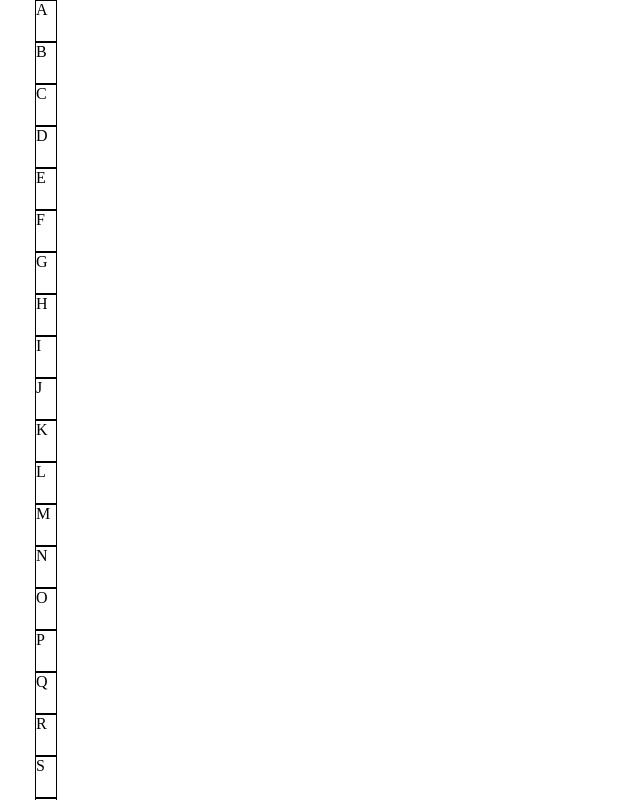
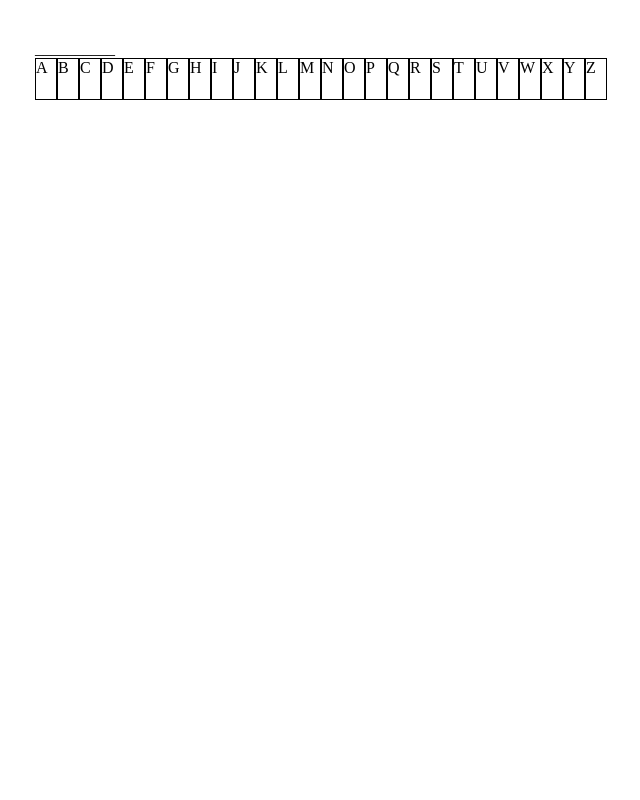
Before and after one commit to AntyfrizZz/hangman, a React (Create React App) app in the folder hangman/: page /game in a window 1280 px wide. Shown: the whole page, without its empty margins (157-797 px from the left). Built offline with nearby package versions, Linux system fonts and the light colour scheme.

Commit message:
Add base logic for guessing letters in the word

```diff
--- a/hangman/src/components/gameScreen/AllLetters.tsx
+++ b/hangman/src/components/gameScreen/AllLetters.tsx
@@ -11,5 +11,12 @@ export const AllLetters: React.FC = () => {
     letterCards.push(<LetterCard letter={letter} />);
   });
 
-  return <div>{letterCards}</div>;
+  return (
+    <div
+      style={{
+        display: "flex",
+      }}>
+      {letterCards}
+    </div>
+  );
 };
--- a/hangman/src/components/gameScreen/GameScreen.tsx
+++ b/hangman/src/components/gameScreen/GameScreen.tsx
@@ -2,11 +2,13 @@ import React from "react";
 
 import { SelectedLetters } from "./SelectedLetters";
 import { AllLetters } from "./AllLetters";
+import { WordForGuess } from "./WordForGuess";
 
 export const GameScreen: React.FC = () => {
   return (
     <div>
       <SelectedLetters />
+      <WordForGuess word="SHAREPOINT" />
       <AllLetters />
     </div>
   );
--- a/hangman/src/components/gameScreen/SelectedLetters.tsx
+++ b/hangman/src/components/gameScreen/SelectedLetters.tsx
@@ -6,5 +6,12 @@ import { State } from "../../store/State";
 export const SelectedLetters: React.FC = () => {
   const selectedLetters: string[] = useSelector((state: State) => state.GameReducer.selectedLetters);
 
-  return <div>{selectedLetters.join(", ")}</div>;
+  return (
+    <div
+      style={{
+        display: "flex",
+      }}>
+      {selectedLetters.join(", ")}
+    </div>
+  );
 };
--- /dev/null
+++ b/hangman/src/components/gameScreen/WordForGuess.tsx
@@ -0,0 +1,31 @@
+import React from "react";
+
+import { useSelector } from "react-redux";
+import { State } from "../../store/State";
+import { LetterCard } from "./LetterCard";
+
+interface IWordForGuessProps {
+  word: string;
+}
+
+export const WordForGuess: React.FC<IWordForGuessProps> = (props: IWordForGuessProps) => {
+  const selectedLetters: string[] = useSelector((state: State) => state.GameReducer.selectedLetters);
+
+  const result: JSX.Element[] = [];
+  for (const letter of props.word) {
+    if (selectedLetters.indexOf(letter) !== -1) {
+      result.push(<LetterCard letter={letter} />);
+    } else {
+      result.push(<div>_</div>);
+    }
+  }
+
+  return (
+    <div
+      style={{
+        display: "flex",
+      }}>
+      {result}
+    </div>
+  );
+};
```
